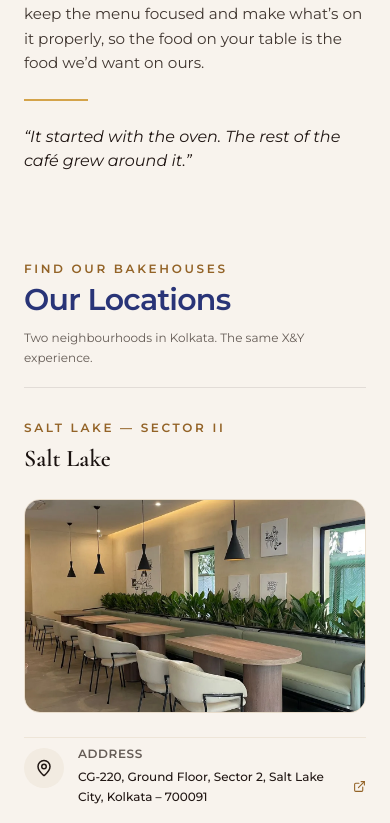
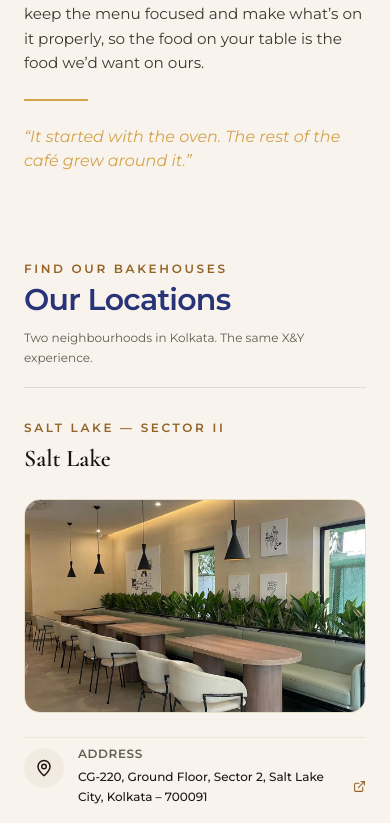
Before and after one commit to iamdapy3279/candy, a Next.js app: page / in a window 390 px wide. Shown: the part 1628-2451 px from the top of the page. Built offline with nearby package versions, Linux system fonts and the light colour scheme.

Commit message:
Update all site quotes to brand gold color (text-gold-500)

```diff
--- a/components/Evolution.tsx
+++ b/components/Evolution.tsx
@@ -105,7 +105,7 @@ export default function Evolution() {
 
                       {/* Quote (kept identical for both mobile and desktop) */}
                       {milestone.quote && (
-                        <p className="font-sans italic text-xs sm:text-sm text-[#293477]/80 font-medium mt-2.5">
+                        <p className="font-sans italic text-xs sm:text-sm text-gold-500 font-medium mt-2.5">
                           {milestone.quote}
                         </p>
                       )}
--- a/components/FoodAndDrinks.tsx
+++ b/components/FoodAndDrinks.tsx
@@ -243,7 +243,7 @@ export default function FoodAndDrinks() {
                 <div className="w-full">
                   <div className="h-[2px] w-14 bg-gold-500 mb-6 mx-0" />
 
-                  <p className="font-sans italic text-xs sm:text-sm font-semibold text-navy-800 leading-relaxed mb-2.5">
+                  <p className="font-sans italic text-xs sm:text-sm font-semibold text-gold-500 leading-relaxed mb-2.5">
                     “{currentDish.quote || ""}”
                   </p>
 
--- a/components/Philosophy.tsx
+++ b/components/Philosophy.tsx
@@ -92,7 +92,7 @@ export default function Philosophy() {
             <div className="h-[2px] w-16 bg-gold-500 mb-6" />
 
             {/* Quote */}
-            <p className="font-sans italic font-medium text-base sm:text-lg text-[#211714]">
+            <p className="font-sans italic font-medium text-base sm:text-lg text-gold-500">
               {websiteContent.philosophy.quote || '“It started with the oven. The rest of the café grew around it.”'}
             </p>
           </motion.div>
```
